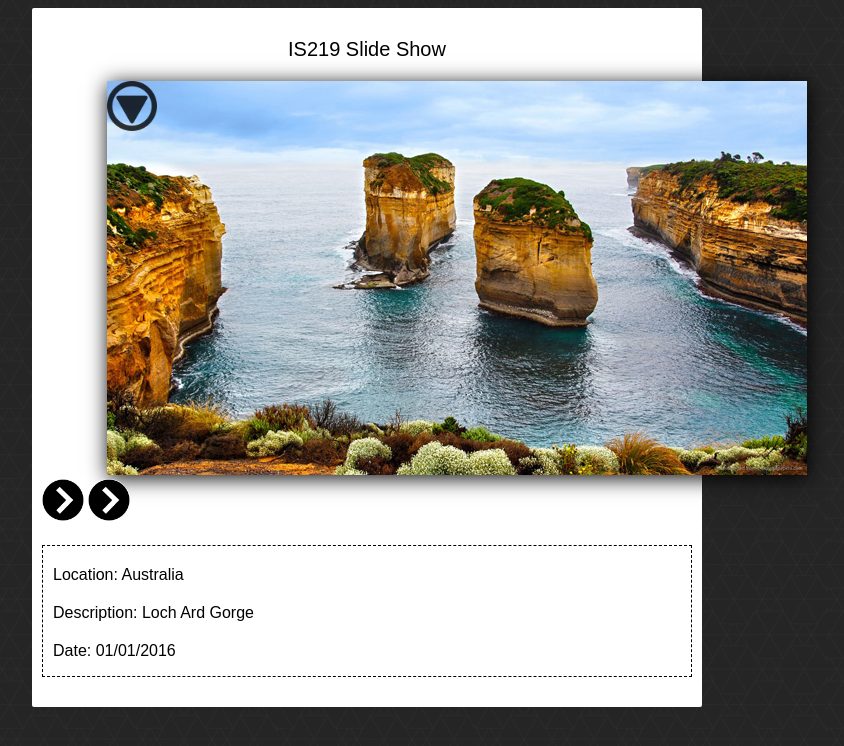
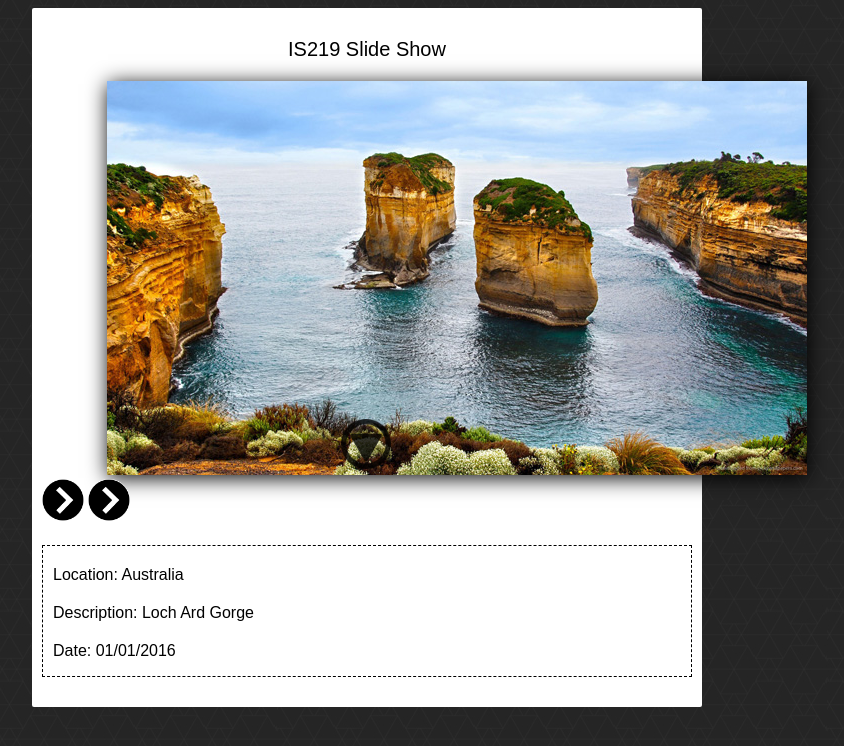
Before and after one commit to Stephanieee-pixel/Gonzalez-p2, a PHP site: page /index.html in a window 1280 px wide. Shown: the top 746 px of the page, without its empty margins (273-1117 px from the left). Run offline with PHP 8.4, Linux system fonts and the light colour scheme; grey boxes labelled with a size stand in for pictures from a placeholder-image service; some libraries are stand-ins or nearby versions.

Commit message:
edited css for .moreIndicator

```diff
--- a/css/style.css
+++ b/css/style.css
@@ -30,7 +30,7 @@ body {
 	position: absolute;
 	z-index: 3;
 	opacity: .8;
-	top: 0px;
+	left:45%;
 	bottom: 10px;
 
 
```
